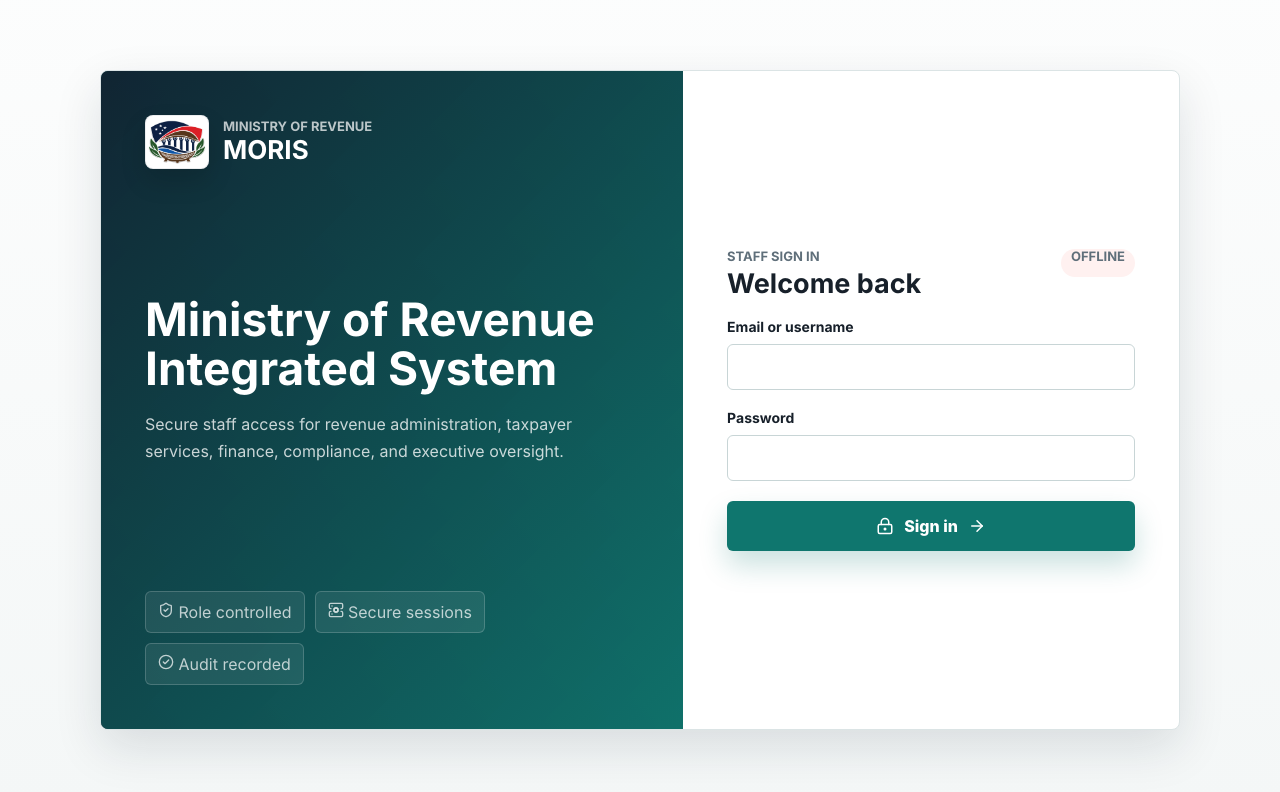
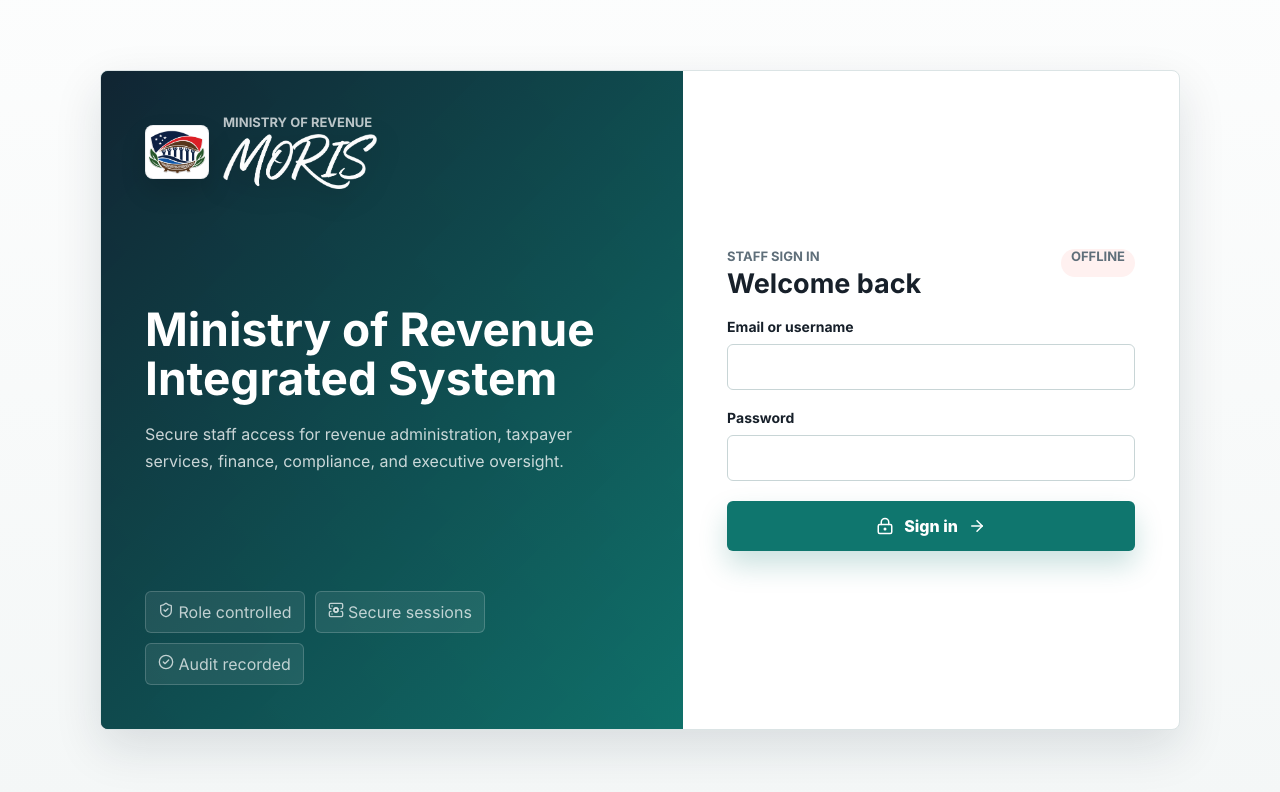
Before and after one commit to kayannolesa/tasmel-moris-frontend, a React (Vite) app: page /#/login in a window 1280 px wide. Shown: the top 792 px of the page. Built offline with nearby package versions, Linux system fonts and the light colour scheme; no server answers.

Commit message:
Add transparent MORIS wordmark branding

```diff
--- /dev/null
+++ b/src/components/common/MorisWordmark.jsx
@@ -0,0 +1,13 @@
+export default function MorisWordmark({ className = "", ariaLabel = "MORIS" }) {
+  const classes = ["moris-wordmark", className].filter(Boolean).join(" ");
+
+  return (
+    <img
+      className={classes}
+      src="/moris-wordmark.png"
+      alt={ariaLabel}
+      decoding="async"
+      draggable="false"
+    />
+  );
+}
--- a/src/index.css
+++ b/src/index.css
@@ -61,17 +61,59 @@ a {
   padding: 24px;
 }
 
-.boot-mark {
-  font-size: 24px;
+.moris-wordmark {
+  display: block;
+  width: 100%;
+  height: auto;
+  object-fit: contain;
+  user-select: none;
+}
+
+.boot-brand {
+  width: min(360px, 82vw);
+  display: grid;
+  justify-items: center;
+  gap: 16px;
+  padding: 28px;
+  border: 1px solid rgba(255, 255, 255, 0.12);
+  border-radius: 8px;
+  color: #d7e5e4;
+  background:
+    linear-gradient(135deg, rgba(16, 35, 49, 0.96), rgba(15, 118, 110, 0.9)),
+    var(--nav);
+  box-shadow: var(--shadow);
+}
+
+.boot-brand__mark {
+  width: min(230px, 62vw);
+  filter: drop-shadow(0 12px 20px rgba(0, 0, 0, 0.24));
+}
+
+.boot-brand span {
+  color: rgba(255, 255, 255, 0.74);
+  font-size: 13px;
   font-weight: 800;
-  letter-spacing: 0;
 }
 
 .boot-line {
-  width: 180px;
+  width: min(180px, 58vw);
   height: 3px;
   border-radius: 3px;
-  background: linear-gradient(90deg, var(--teal), var(--gold));
+  background: linear-gradient(90deg, transparent, var(--gold), transparent);
+  animation: bootSweep 1.2s ease-in-out infinite;
+}
+
+@keyframes bootSweep {
+  0%,
+  100% {
+    opacity: 0.42;
+    transform: scaleX(0.7);
+  }
+
+  50% {
+    opacity: 1;
+    transform: scaleX(1);
+  }
 }
 
 .login-page {
@@ -167,9 +209,10 @@ a {
   color: rgba(255, 255, 255, 0.72);
 }
 
-.brand-lockup strong {
-  display: block;
-  font-size: 26px;
+.brand-lockup__wordmark {
+  width: clamp(116px, 12vw, 158px);
+  margin-top: 3px;
+  filter: drop-shadow(0 8px 14px rgba(0, 0, 0, 0.2));
 }
 
 .login-panel__statement h1 {
@@ -533,9 +576,10 @@ a {
   flex: 0 0 56px;
 }
 
-.workspace-brand__text strong {
-  display: block;
-  font-size: 22px;
+.workspace-brand__wordmark {
+  width: 118px;
+  max-width: 100%;
+  filter: drop-shadow(0 7px 12px rgba(0, 0, 0, 0.28));
 }
 
 .workspace-brand__text span,
--- a/src/layouts/WorkspaceLayout.jsx
+++ b/src/layouts/WorkspaceLayout.jsx
@@ -23,6 +23,7 @@ import {
 } from "lucide-react";
 import { useEffect, useMemo, useState } from "react";
 import { NavLink, Outlet, useLocation } from "react-router-dom";
+import MorisWordmark from "../components/common/MorisWordmark.jsx";
 import { useAuth } from "../context/AuthContext.jsx";
 
 const navItems = [
@@ -67,7 +68,7 @@ export default function WorkspaceLayout() {
             <img src="/mor-logo.png" alt="Ministry of Revenue logo" />
           </div>
           <div className="workspace-brand__text">
-            <strong>MORIS</strong>
+            <MorisWordmark className="workspace-brand__wordmark" />
             <span>Ministry of Revenue</span>
           </div>
           <button className="icon-button mobile-only" type="button" onClick={() => setSidebarOpen(false)} aria-label="Close menu">
--- a/src/pages/ActivateAccountPage.jsx
+++ b/src/pages/ActivateAccountPage.jsx
@@ -1,6 +1,7 @@
 import { ArrowRight, CheckCircle2, KeyRound, LogOut, ShieldCheck } from "lucide-react";
 import { useMemo, useState } from "react";
 import { Navigate, useNavigate } from "react-router-dom";
+import MorisWordmark from "../components/common/MorisWordmark.jsx";
 import StatusPill from "../components/common/StatusPill.jsx";
 import { useAuth } from "../context/AuthContext.jsx";
 
@@ -60,7 +61,7 @@ export default function ActivateAccountPage() {
             </div>
             <div>
               <span>Ministry of Revenue</span>
-              <strong>MORIS</strong>
+              <MorisWordmark className="brand-lockup__wordmark" />
             </div>
           </div>
 
--- a/src/pages/LoginPage.jsx
+++ b/src/pages/LoginPage.jsx
@@ -1,6 +1,7 @@
 import { ArrowRight, CheckCircle2, LockKeyhole, ServerCog, ShieldCheck } from "lucide-react";
 import { useEffect, useState } from "react";
 import { Navigate, useLocation, useNavigate } from "react-router-dom";
+import MorisWordmark from "../components/common/MorisWordmark.jsx";
 import StatusPill from "../components/common/StatusPill.jsx";
 import { useAuth } from "../context/AuthContext.jsx";
 import { apiRequest } from "../services/api.js";
@@ -61,7 +62,7 @@ export default function LoginPage() {
             </div>
             <div>
               <span>Ministry of Revenue</span>
-              <strong>MORIS</strong>
+              <MorisWordmark className="brand-lockup__wordmark" />
             </div>
           </div>
           <div className="login-panel__statement">
--- a/src/router/index.jsx
+++ b/src/router/index.jsx
@@ -1,4 +1,5 @@
 import { Navigate, Route, Routes, useLocation } from "react-router-dom";
+import MorisWordmark from "../components/common/MorisWordmark.jsx";
 import { useAuth } from "../context/AuthContext.jsx";
 import WorkspaceLayout from "../layouts/WorkspaceLayout.jsx";
 import AccountPage from "../pages/AccountPage.jsx";
@@ -28,8 +29,11 @@ import WorkflowPage from "../pages/WorkflowPage.jsx";
 function LoadingScreen() {
   return (
     <main className="boot-screen">
-      <div className="boot-mark">MORIS</div>
-      <div className="boot-line" />
+      <div className="boot-brand">
+        <MorisWordmark className="boot-brand__mark" />
+        <span>Preparing secure workspace</span>
+        <div className="boot-line" />
+      </div>
     </main>
   );
 }
```
Also changed, not shown: public/moris-wordmark.png (added).
